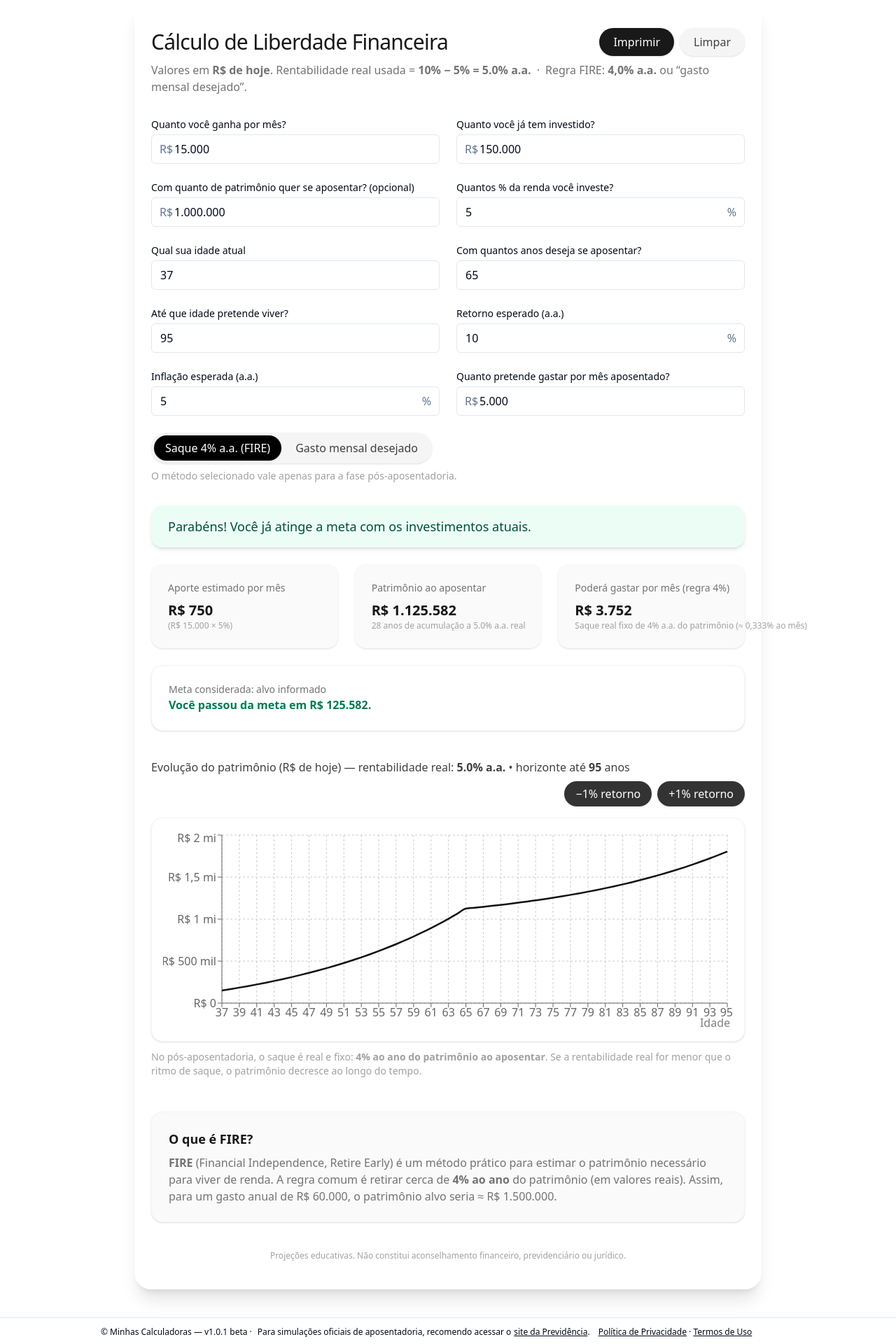
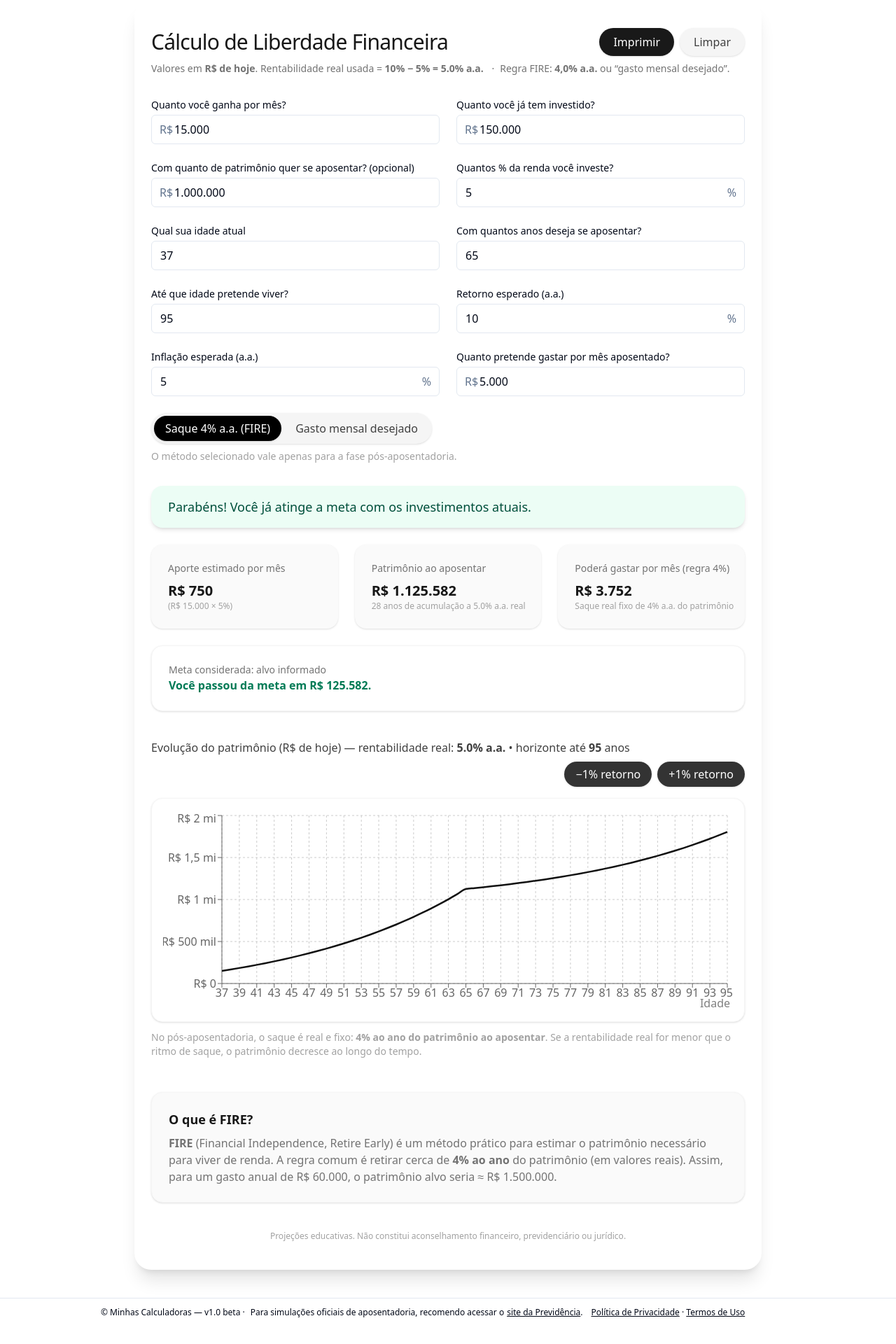
Before and after one commit to filiandrade/calculadora-aposentadoria, a React (Vite) app: page / in a window 1280 px wide. Shown: the top 1920 px of the page at 70% size. After the commit the page ends 1895 px from the top, so only its background shows below. Built offline with nearby package versions, Linux system fonts and the light colour scheme.

Commit message:
Atualização de múltiplos arquivos

```diff
--- a/src/App.tsx
+++ b/src/App.tsx
@@ -239,10 +239,8 @@ export default function App() {
             </button>
           </div>
         </div>
-        <p className="mt-2 text-base text-neutral-500">
-          Valores em <strong>R$ de hoje</strong>. Rentabilidade real usada =
-          <strong> {retornoNominalAA}% − {inflacaoAA}% = {(rentRealAA*100).toFixed(1)}% a.a.</strong>
-          <span className="mx-2">·</span>Regra FIRE: <strong>4,0% a.a.</strong> ou “gasto mensal desejado”.
+        <p className="mt-2 text-sm text-neutral-500 whitespace-nowrap">
+          Valores em <strong>R$ de hoje</strong>. Rentabilidade real usada = <strong>{retornoNominalAA}% − {inflacaoAA}% = {(rentRealAA*100).toFixed(1)}% a.a.</strong> <span className="mx-2">·</span>Regra FIRE: <strong>4,0% a.a.</strong> ou “gasto mensal desejado”.
         </p>
       </header>
 
@@ -312,7 +310,7 @@ export default function App() {
             <div className="text-xs text-neutral-400 whitespace-nowrap">
               {metodoSaque === "gasto"
                 ? "Saque real fixo igual ao gasto desejado"
-                : "Saque real fixo de 4% a.a. do patrimônio (≈ 0,333% ao mês)"}
+                : "Saque real fixo de 4% a.a. do patrimônio"}
             </div>
           </div>
         </div>
--- a/src/main.tsx
+++ b/src/main.tsx
@@ -11,7 +11,7 @@ ReactDOM.createRoot(document.getElementById('root') as HTMLElement).render(
       </main>
       <footer className="footer">
         <div className="mx-auto max-w-5xl px-4 py-3 text-xs text-muted-foreground">
-          © Minhas Calculadoras — v1.0.1 beta ·
+          © Minhas Calculadoras — v1.0 beta ·
           <span className="ml-2">
             Para simulações oficiais de aposentadoria, recomendo acessar o
             <a className="underline ml-1" href="https://www.gov.br/inss/pt-br/direitos-e-deveres/aposentadorias" target="_blank" rel="noreferrer">site da Previdência</a>.
```
